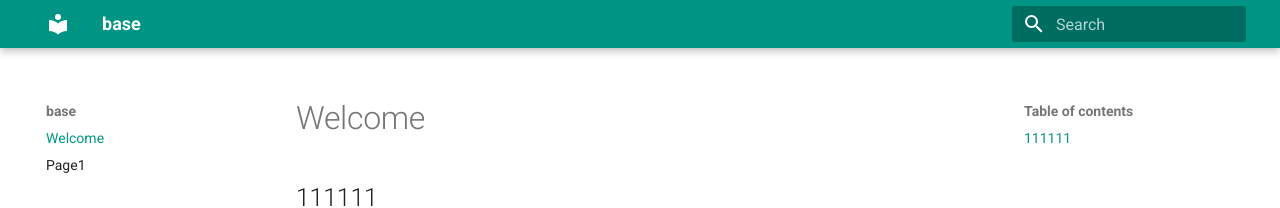
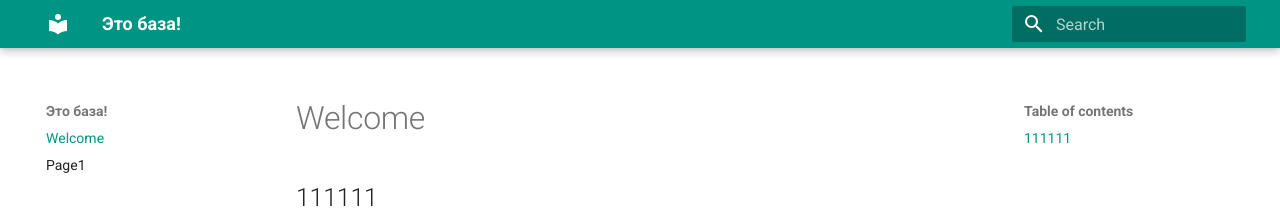
Before and after one commit to okrasilnikova/site, an MkDocs documentation site: the page built from docs/index.md, in a window 1280 px wide. Shown: the top 208 px of the page. Built offline with MkDocs 1.6.1 and Material for MkDocs 9.7.7, drawn with Linux system fonts in a browser that asks for light colours.

Commit message:
Update mkdocs.yml

```diff
--- a/mkdocs.yml
+++ b/mkdocs.yml
@@ -1,4 +1,4 @@
-site_name: base
+site_name: Это база!
 site_url: https://okrasilnikova.github.io/site/
 theme:
   name: material
```
